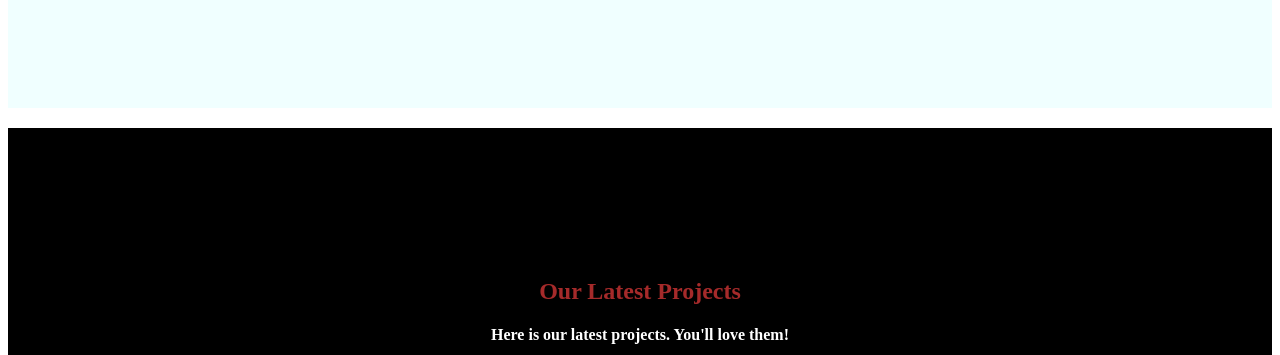
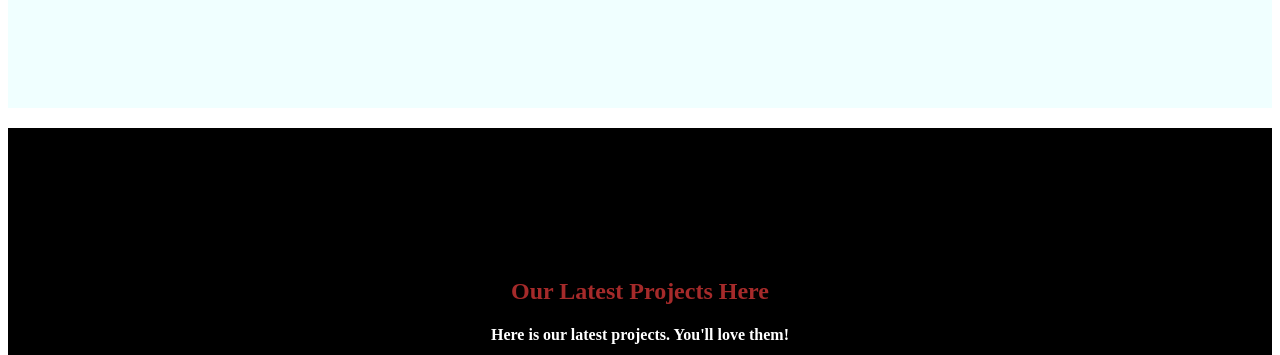
Before and after one commit to Mykefranc1s/My-first-HTML-CSS-Project, a plain HTML site: page index.html in a window 1280 px wide. Shown: the part 2100-2455 px from the top of the page. Drawn offline with Linux system fonts and the light colour scheme.

Commit message:
portfolio_section

```diff
--- a/index.html
+++ b/index.html
@@ -60,7 +60,7 @@
         <!-- portfolio section Ends HEre -->
         <!-- Our Latest Projects Starts Here -->
         <div class="projects">
-            <h2>Our Latest Projects</h2>
+            <h2>Our Latest Projects Here</h2>
             <h4>Here is our latest projects. You'll love them!</h4>
             <div class="image-cont">
                 <div><img src="th1.jpg" alt=""></div>
```
